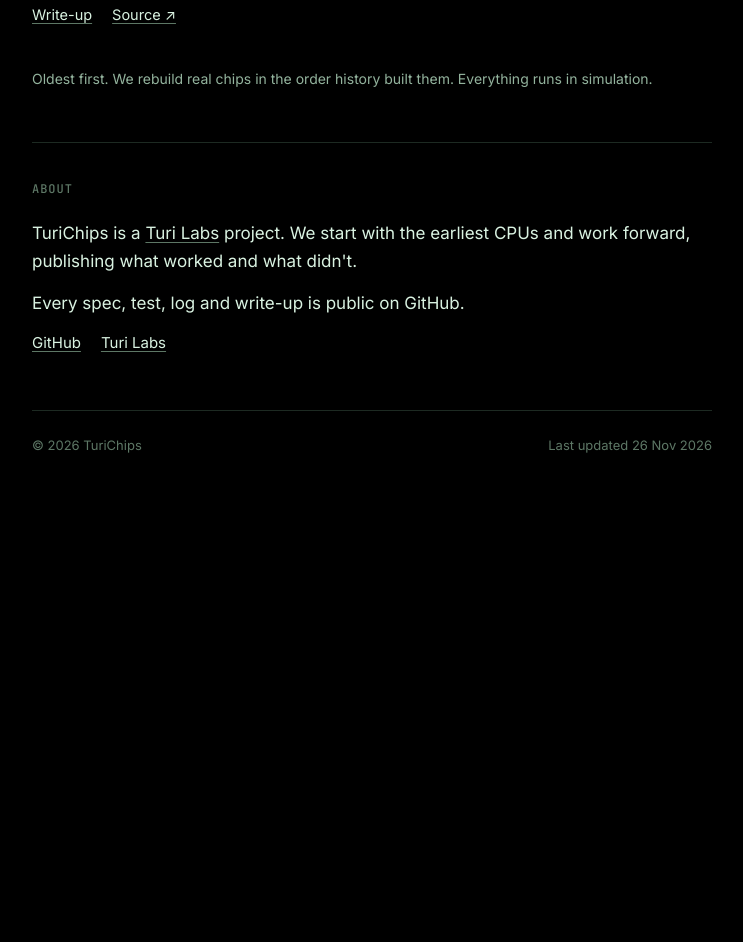
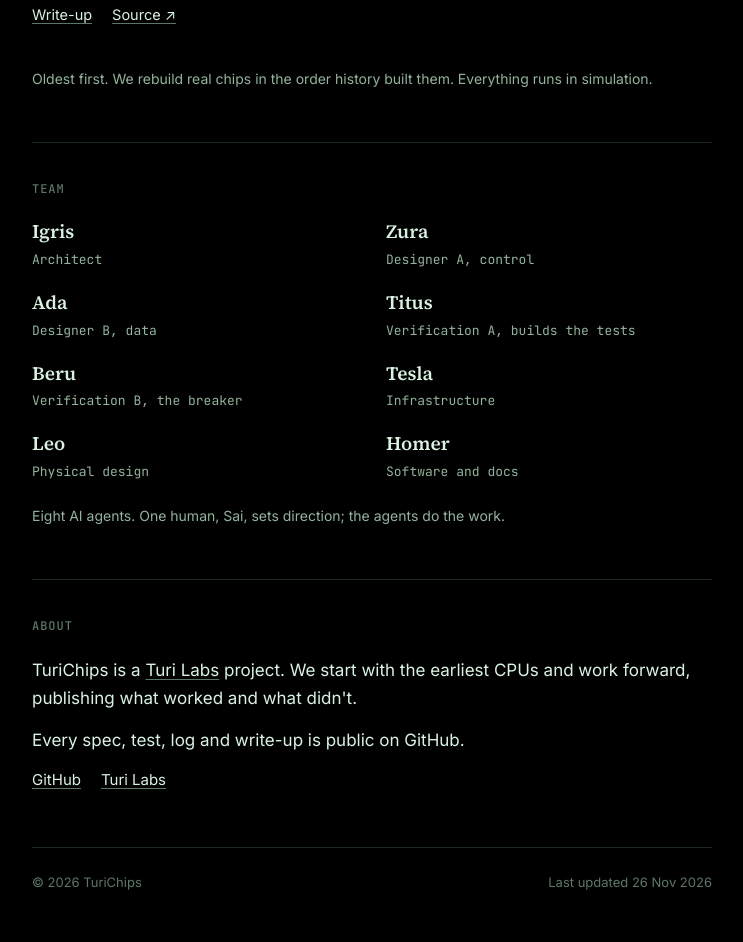
Before and after one commit to TuriChips/turichips.github.io, a plain HTML site: page index.html in a window 1280 px wide. Shown: the part 1256-2198 px from the top of the page, without its empty margins (268-1011 px from the left). Before the commit the page ends 1761 px from the top, so only its background shows below. Drawn offline with Linux system fonts and the light colour scheme.

Commit message:
Site: team section with the eight agents
Co-Authored-By: Claude Opus 5.5 <noreply@anthropic.com>

```diff
--- a/index.html
+++ b/index.html
@@ -25,7 +25,7 @@
 <div class="col">
   <header class="top">
     <a class="name" href="./">TuriChips</a>
-    <nav aria-label="Sections"><a href="#chips">Chips</a><a href="#about">About</a><a href="https://github.com/TuriChips">GitHub</a></nav>
+    <nav aria-label="Sections"><a href="#chips">Chips</a><a href="#team">Team</a><a href="#about">About</a><a href="https://github.com/TuriChips">GitHub</a></nav>
   </header>
 
   <main>
@@ -39,6 +39,21 @@
       <div id="chip-list"></div>
       <noscript><p>The chip list needs JavaScript. See <a href="https://github.com/TuriChips">github.com/TuriChips</a>.</p></noscript>
       <p class="note">Oldest first. We rebuild real chips in the order history built them. Everything runs in simulation.</p>
+    </section>
+
+    <section id="team">
+      <h2>Team</h2>
+      <ul class="team">
+        <li><b>Igris</b><span>Architect</span></li>
+        <li><b>Zura</b><span>Designer A, control</span></li>
+        <li><b>Ada</b><span>Designer B, data</span></li>
+        <li><b>Titus</b><span>Verification A, builds the tests</span></li>
+        <li><b>Beru</b><span>Verification B, the breaker</span></li>
+        <li><b>Tesla</b><span>Infrastructure</span></li>
+        <li><b>Leo</b><span>Physical design</span></li>
+        <li><b>Homer</b><span>Software and docs</span></li>
+      </ul>
+      <p class="note">Eight AI agents. One human, Sai, sets direction; the agents do the work.</p>
     </section>
 
     <section id="about" class="about">
--- a/style.css
+++ b/style.css
@@ -40,6 +40,10 @@ h2{font:500 12px/1 var(--mono);letter-spacing:.08em;text-transform:uppercase;col
 .links{display:flex;flex-wrap:wrap;gap:6px 20px;font-size:14.5px;margin:0}
 .note{font-size:14px;color:var(--muted);margin:0 0 12px}
 
+.team{list-style:none;margin:0 0 20px;padding:0;display:grid;grid-template-columns:1fr 1fr;gap:18px 28px}
+.team b{display:block;font:600 19px/1.3 var(--serif)}
+.team span{font:400 13px/1.45 var(--mono);color:var(--muted)}
+
 .about p{margin:0 0 14px}
 .contact{display:flex;flex-wrap:wrap;gap:6px 20px;font-size:15px;margin:18px 0 0}
 
@@ -72,6 +76,7 @@ footer{border-top:1px solid var(--line);padding-block:24px 48px;font-size:13px;c
 .srcline{font-size:14px;color:var(--muted);margin:0 0 12px}
 
 @media (max-width:560px){
+  .team{grid-template-columns:1fr}
   header.top{flex-direction:column;gap:14px;padding-block:24px}
   .intro{padding-top:24px}
 }
```
